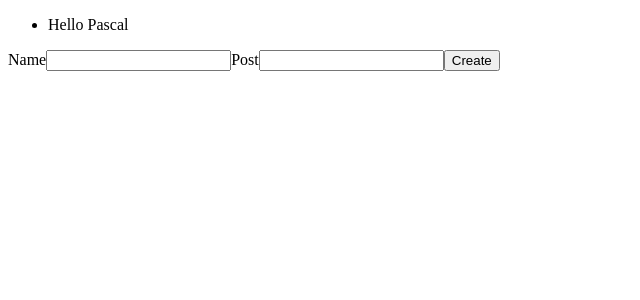
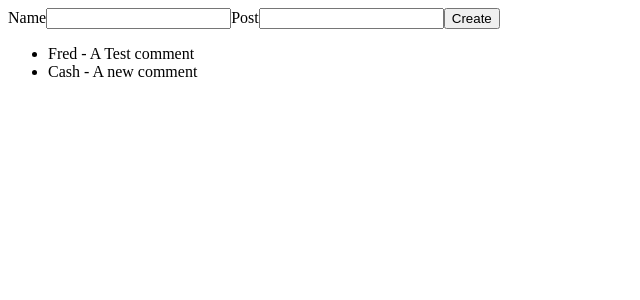
Before and after one commit to wright403/social-feed-react, a React (Create React App) app: page / in a window 1280 px wide. Shown: the top 300 px of the page, without its empty margins (0-640 px from the left). Built offline with nearby package versions, Linux system fonts and the light colour scheme.

Commit message:
finished DisplayPosts component

```diff
--- a/src/App.jsx
+++ b/src/App.jsx
@@ -1,26 +1,27 @@
-import React, { useState } from 'react';
-import CreatePost from './Components/CreatePost.jsx';
-import DisplayPosts from './Components/DisplayPosts.jsx';
-
-
+import React, { useState, useEffect } from "react";
+import CreatePost from "./Components/CreatePost.jsx";
+import DisplayPosts from "./Components/DisplayPosts.jsx";
 
 function App() {
+  const [posts, setPosts] = useState([
+    { name: "Fred", post: "A Test comment " },
+    { name: "Cash", post: "A new comment" },
+  ]);
 
+  function createPost(post) {
+    let tempPosts = [...posts, post];
+    setPosts(tempPosts);
+  }
 
-  const [posts, setPosts] = useState([{Name: 'fred', Post: 'Hello world'}])
-
-function createPost(post){
-  let tempPosts = [...posts, post];
-  setPosts(tempPosts)
-}
-
+  useEffect(() => {
+    // trigger a re-render
+    console.log("useEffect - just fired off for App.js")
+  }, [posts])
 
   return (
     <div>
-
-     <DisplayPosts posts={posts} />
-     <CreatePost newPostProperty={createPost}/>
-
+      <CreatePost newPostProperty={createPost} />
+      <DisplayPosts posts={posts} />
     </div>
   );
 }
--- a/src/Components/DisplayPosts.jsx
+++ b/src/Components/DisplayPosts.jsx
@@ -1,10 +1,12 @@
-import React, { useState } from 'react';
-const DisplayPosts = (props) => {
-    return (
-        <ul>
-            {props.posts.map((post) => <li>Hello Pascal</li>)}
-        </ul>
-     );
-}
+import React, { useState } from "react";
+const DisplayPosts = ({ posts }) => {
+  return (
+    <ul>
+      {posts.map((post, index) => (
+        <li key={index}>{post.name} - {post.post}</li>
+      ))}
+    </ul>
+  );
+};
 
 export default DisplayPosts;
--- a/src/Components/Posts.jsx
+++ b/src/Components/Posts.jsx
@@ -1,4 +1,5 @@
 import React, { useState } from 'react';
+
 const Posts = (props) => {
     return (
         ''
```
